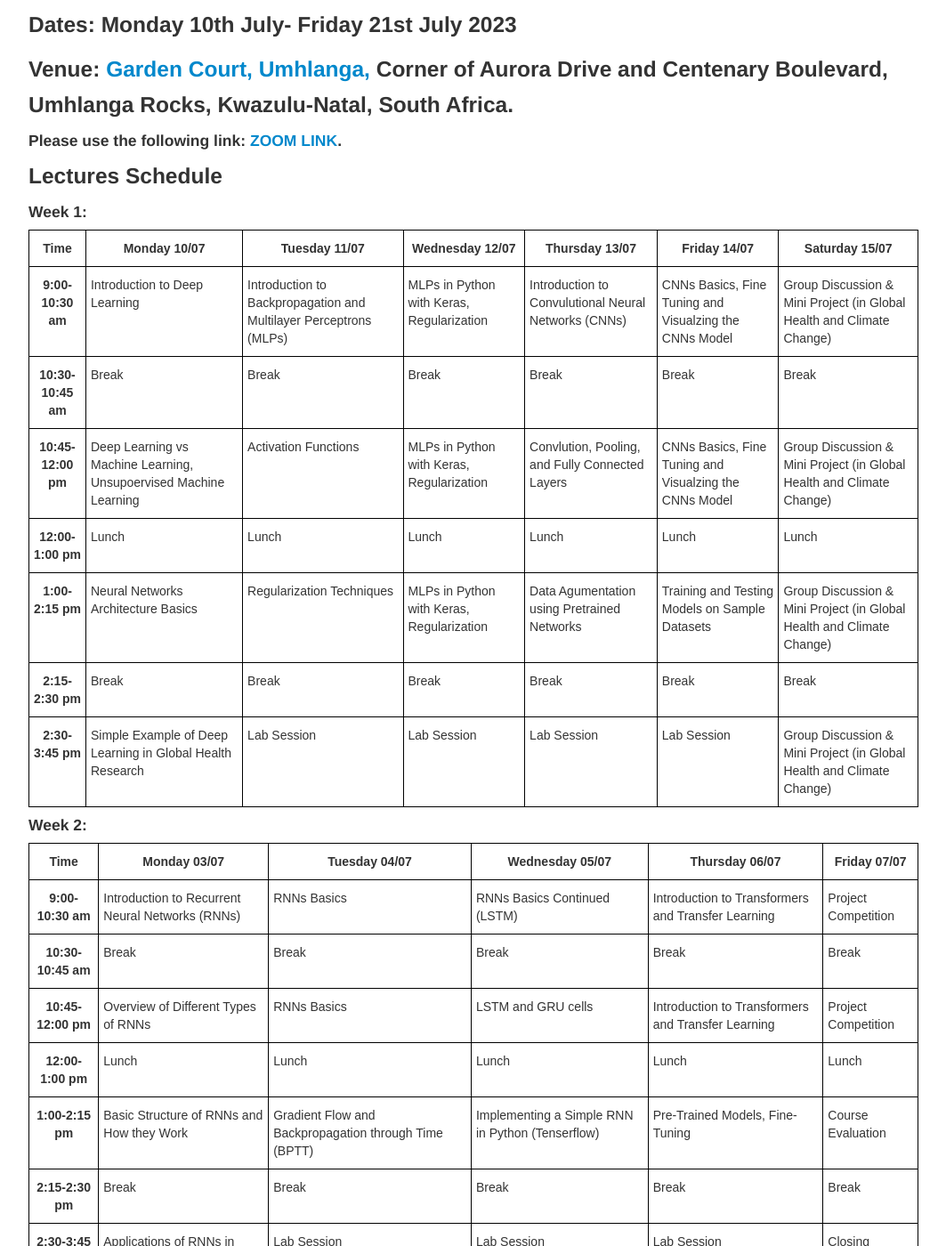
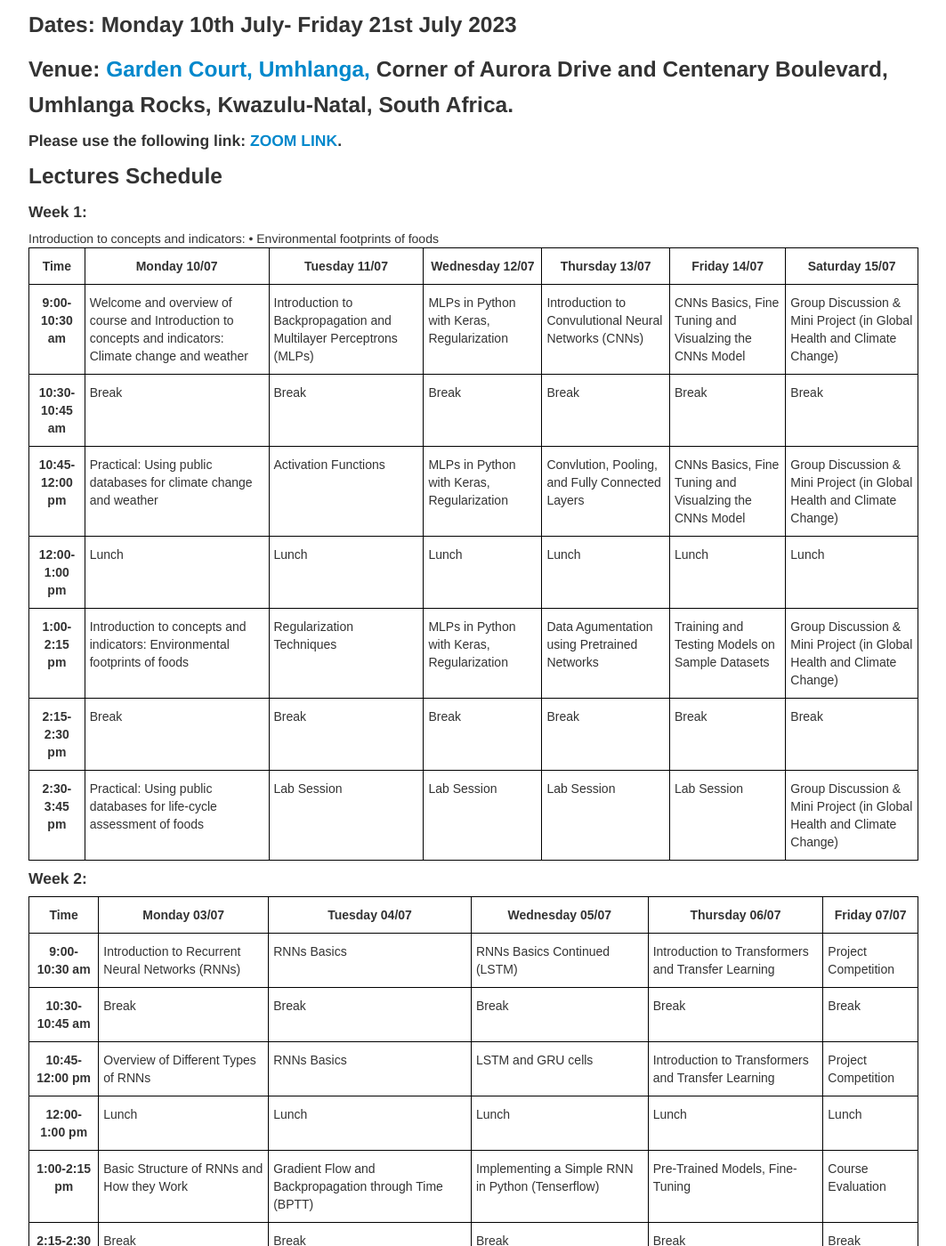
Before and after one commit to ccfscourseukzn/ccfscourseukzn.github.io, a Jekyll site: the page built from index.md, in a window 1280 px wide and 1400 px high, scrolled down 454 px. Shown: the whole window at 89% size, without its empty margins (108-1171 px from the left). Built offline with Jekyll 4.4.1, drawn with Linux system fonts in a browser that asks for light colours.

Commit message:
Update index.md

```diff
--- a/index.md
+++ b/index.md
@@ -39,7 +39,7 @@ title: Climate Change, Food System and Remote Sensing
 <tbody>
   <tr>
     <td class="tg-amwm">9:00-10:30 am</td>
-    <td class="tg-0lax">Introduction to Deep Learning</td>
+    <td class="tg-0lax">Welcome and overview of course and Introduction to concepts and indicators: Climate change and weather </td>
     <td class="tg-0lax">Introduction to Backpropagation and Multilayer Perceptrons (MLPs)</td>
     <td class="tg-0lax">MLPs in Python with Keras, Regularization</td>
     <td class="tg-0lax">Introduction to Convulutional Neural Networks (CNNs)</td>
@@ -57,7 +57,7 @@ title: Climate Change, Food System and Remote Sensing
   </tr>
   <tr>
     <td class="tg-amwm">10:45-12:00 pm</td>
-    <td class="tg-0lax">Deep Learning vs Machine Learning, Unsupoervised Machine Learning</td>
+    <td class="tg-0lax"> Practical: Using public databases for climate change and weather </td>
     <td class="tg-0lax">Activation Functions</td>
     <td class="tg-0lax">MLPs in Python with Keras, Regularization</td>
     <td class="tg-0lax">Convlution, Pooling, and Fully Connected Layers</td>
@@ -73,9 +73,11 @@ title: Climate Change, Food System and Remote Sensing
     <td class="tg-0lax">Lunch</td>
     <td class="tg-0lax">Lunch</td>
   </tr>
+  Introduction to concepts and indicators:
+•	Environmental footprints of foods
   <tr>
     <td class="tg-amwm">1:00-2:15 pm</td>
-    <td class="tg-0lax">Neural Networks Architecture Basics</td>
+    <td class="tg-0lax">Introduction to concepts and indicators: Environmental footprints of foods </td>
     <td class="tg-0lax">Regularization Techniques</td>
     <td class="tg-0lax">MLPs in Python with Keras, Regularization</td>
     <td class="tg-0lax">Data Agumentation using Pretrained Networks</td>
@@ -93,7 +95,7 @@ title: Climate Change, Food System and Remote Sensing
   </tr>
   <tr>
     <td class="tg-amwm">2:30-3:45 pm</td>
-    <td class="tg-0lax">Simple Example of Deep Learning in Global Health Research</td>
+    <td class="tg-0lax">Practical: Using public databases for life-cycle assessment of foods </td>
     <td class="tg-0lax">Lab Session</td>
     <td class="tg-0lax">Lab Session</td>
     <td class="tg-0lax">Lab Session</td>
```
